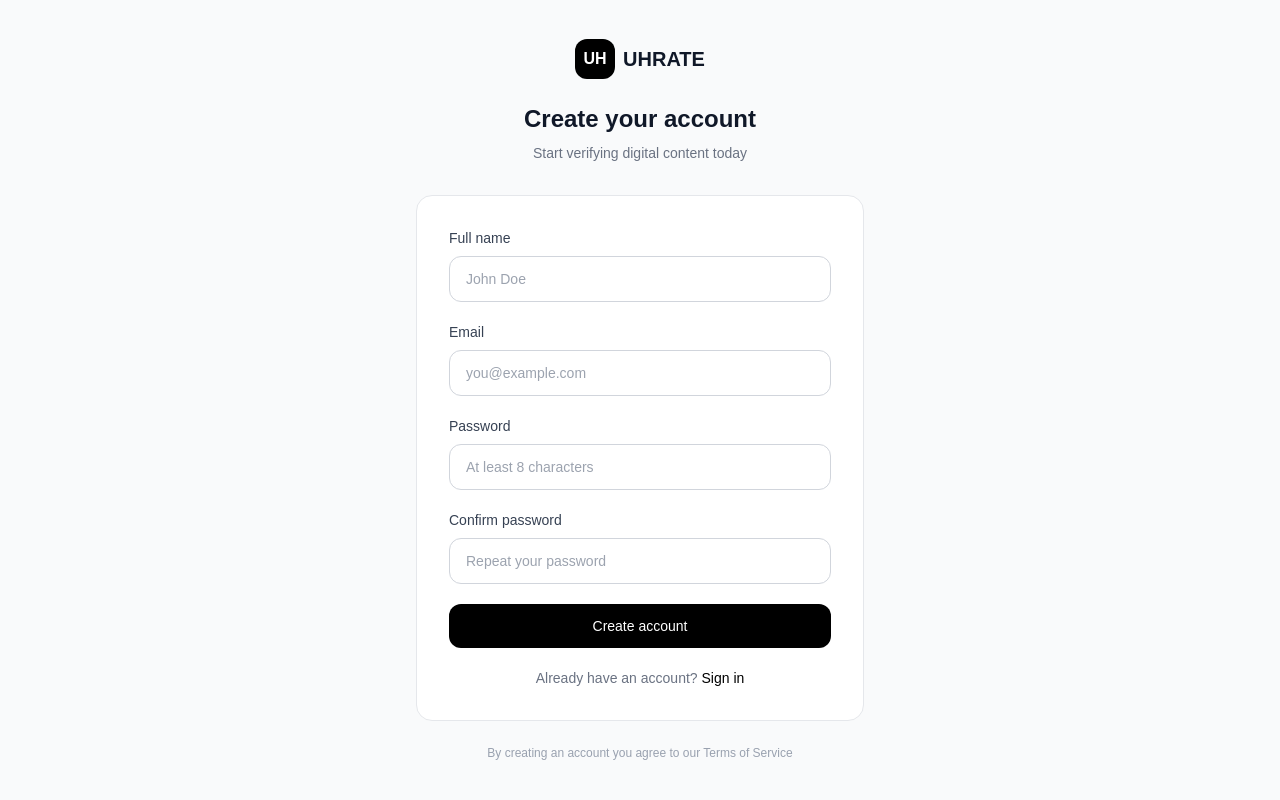
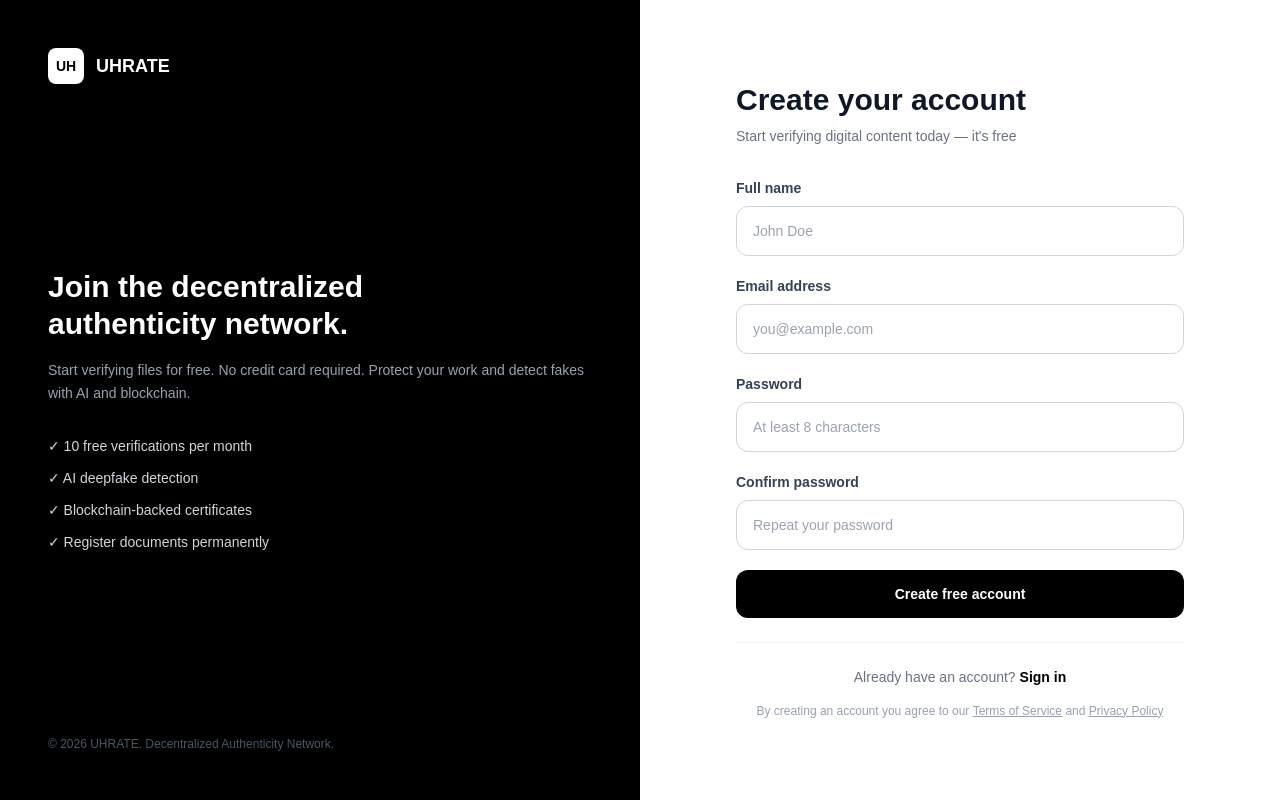
Before and after one commit to PisonAlpha/uhrate, a Next.js app: page /register in a window 1280 px wide. Built offline with nearby package versions, Linux system fonts and the light colour scheme.

Commit message:
Polish login, register pages and navigation dropdown

```diff
--- a/app/login/page.tsx
+++ b/app/login/page.tsx
@@ -35,7 +35,6 @@ export default function Login() {
       });
 
       const data = await response.json();
-
       if (!response.ok) throw new Error(data.error);
 
       localStorage.setItem('uhrate_user', JSON.stringify(data.user));
@@ -48,80 +47,115 @@ export default function Login() {
   };
 
   return (
-    <main className="min-h-screen bg-gray-50 flex items-center justify-center px-4">
+    <main className="min-h-screen bg-white flex">
+      {/* Left panel */}
+      <div className="hidden lg:flex lg:w-1/2 bg-black flex-col justify-between p-12">
+        <button onClick={() => window.location.href = '/'} className="flex items-center gap-3 bg-transparent border-0 cursor-pointer p-0">
+          <div className="w-9 h-9 bg-white rounded-lg flex items-center justify-center">
+            <span className="text-black text-sm font-bold">UH</span>
+          </div>
+          <span className="font-bold text-white text-lg">UHRATE</span>
+        </button>
+        <div>
+          <h2 className="text-3xl font-bold text-white mb-4 leading-tight">
+            The world's most trusted<br />authenticity network.
+          </h2>
+          <p className="text-gray-400 text-sm leading-relaxed mb-8">
+            AI-powered verification with permanent blockchain proof. Trusted by journalists, institutions, and creators worldwide.
+          </p>
+          <div className="space-y-3">
+            {[
+              '✓ AI deepfake & manipulation detection',
+              '✓ Permanent blockchain registration',
+              '✓ NFT authenticity certificates',
+              '✓ 8 blockchain networks supported',
+            ].map(item => (
+              <p key={item} className="text-gray-300 text-sm">{item}</p>
+            ))}
+          </div>
+        </div>
+        <p className="text-gray-600 text-xs">© 2026 UHRATE. Decentralized Authenticity Network.</p>
+      </div>
+
+      {/* Right panel */}
+      <div className="w-full lg:w-1/2 flex items-center justify-center px-6 py-12">
         <div className="w-full max-w-md">
-        <div className="text-center mb-8">
-          <button
-            onClick={() => window.location.href = '/'}
-            className="inline-flex items-center gap-2 bg-transparent border-0 cursor-pointer"
-          >
+          <div className="lg:hidden text-center mb-8">
+            <button onClick={() => window.location.href = '/'} className="inline-flex items-center gap-2 bg-transparent border-0 cursor-pointer">
               <div className="w-10 h-10 bg-black rounded-xl flex items-center justify-center">
                 <span className="text-white font-bold">UH</span>
               </div>
-            <span className="font-semibold text-xl text-gray-900">UHRATE</span>
+              <span className="font-bold text-xl text-gray-900">UHRATE</span>
             </button>
-          <h1 className="text-2xl font-bold text-gray-900 mt-6">Welcome back</h1>
-          <p className="text-gray-500 text-sm mt-2">Sign in to your account</p>
           </div>
 
-        <div className="bg-white border border-gray-200 rounded-2xl p-8 space-y-5">
+          <h1 className="text-3xl font-bold text-gray-900 mb-2">Welcome back</h1>
+          <p className="text-gray-500 text-sm mb-8">Sign in to your UHRATE account</p>
+
           {error && (
-            <div className="p-4 bg-red-50 border border-red-200 rounded-xl text-red-600 text-sm">
+            <div className="p-4 bg-red-50 border border-red-200 rounded-xl text-red-600 text-sm mb-6">
               {error}
             </div>
           )}
 
           {success && (
-            <div className="p-4 bg-green-50 border border-green-200 rounded-xl text-green-600 text-sm">
+            <div className="p-4 bg-green-50 border border-green-200 rounded-xl text-green-700 text-sm mb-6">
               {success}
             </div>
           )}
 
+          <div className="space-y-5">
             <div>
-            <label className="block text-sm font-medium text-gray-700 mb-2">
-              Email
-            </label>
+              <label className="block text-sm font-semibold text-gray-700 mb-2">Email address</label>
               <input
                 type="email"
                 value={email}
                 onChange={e => setEmail(e.target.value)}
                 onKeyDown={e => e.key === 'Enter' && handleLogin()}
                 placeholder="you@example.com"
-              className="w-full px-4 py-3 border border-gray-300 rounded-xl text-sm focus:outline-none focus:ring-2 focus:ring-black focus:border-transparent"
+                className="w-full px-4 py-3.5 border border-gray-300 rounded-xl text-sm focus:outline-none focus:ring-2 focus:ring-black focus:border-transparent transition-all"
               />
             </div>
 
             <div>
-            <label className="block text-sm font-medium text-gray-700 mb-2">
-              Password
-            </label>
+              <div className="flex items-center justify-between mb-2">
+                <label className="text-sm font-semibold text-gray-700">Password</label>
+              </div>
               <input
                 type="password"
                 value={password}
                 onChange={e => setPassword(e.target.value)}
                 onKeyDown={e => e.key === 'Enter' && handleLogin()}
                 placeholder="Enter your password"
-              className="w-full px-4 py-3 border border-gray-300 rounded-xl text-sm focus:outline-none focus:ring-2 focus:ring-black focus:border-transparent"
+                className="w-full px-4 py-3.5 border border-gray-300 rounded-xl text-sm focus:outline-none focus:ring-2 focus:ring-black focus:border-transparent transition-all"
               />
             </div>
 
             <button
               onClick={handleLogin}
               disabled={loading}
-            className="w-full py-3 bg-black text-white rounded-xl text-sm font-medium hover:bg-gray-800 transition-colors disabled:opacity-50"
+              className="w-full py-3.5 bg-black text-white rounded-xl text-sm font-semibold hover:bg-gray-800 transition-colors disabled:opacity-50"
             >
-            {loading ? 'Signing in...' : 'Sign in'}
+              {loading ? (
+                <span className="flex items-center justify-center gap-2">
+                  <span className="w-4 h-4 border-2 border-white border-t-transparent rounded-full animate-spin" />
+                  Signing in...
+                </span>
+              ) : 'Sign in'}
             </button>
+          </div>
 
-          <p className="text-center text-sm text-gray-500">
+          <div className="mt-6 pt-6 border-t border-gray-100 text-center">
+            <p className="text-sm text-gray-500">
               Don't have an account?{' '}
               <button
                 onClick={() => window.location.href = '/register'}
-              className="text-black font-medium hover:underline bg-transparent border-0 cursor-pointer"
+                className="text-black font-semibold hover:underline bg-transparent border-0 cursor-pointer"
               >
-              Sign up
+                Create one free
               </button>
             </p>
+          </div>
         </div>
       </div>
     </main>
--- a/app/register/page.tsx
+++ b/app/register/page.tsx
@@ -16,12 +16,10 @@ export default function Register() {
       setError('Please fill in all fields');
       return;
     }
-
     if (password !== confirm) {
       setError('Passwords do not match');
       return;
     }
-
     if (password.length < 8) {
       setError('Password must be at least 8 characters');
       return;
@@ -34,17 +32,11 @@ export default function Register() {
       const response = await fetch('/api/auth/register', {
         method: 'POST',
         headers: { 'Content-Type': 'application/json' },
-        body: JSON.stringify({
-          email,
-          password,
-          full_name: fullName,
-        }),
+        body: JSON.stringify({ email, password, full_name: fullName }),
       });
 
       const data = await response.json();
-
       if (!response.ok) throw new Error(data.error);
-
       setSuccess(true);
     } catch (err: any) {
       setError(err.message);
@@ -55,7 +47,7 @@ export default function Register() {
 
   if (success) {
     return (
-      <main className="min-h-screen bg-gray-50 flex items-center justify-center px-4">
+      <main className="min-h-screen bg-white flex items-center justify-center px-6">
         <div className="w-full max-w-md text-center">
           <div className="w-16 h-16 bg-green-100 rounded-full flex items-center justify-center mx-auto mb-6">
             <svg className="w-8 h-8 text-green-600" fill="none" stroke="currentColor" viewBox="0 0 24 24">
@@ -63,16 +55,12 @@ export default function Register() {
             </svg>
           </div>
           <h1 className="text-2xl font-bold text-gray-900 mb-3">Check your email</h1>
-          <p className="text-gray-500 mb-2">
-            We sent a verification link to
-          </p>
-          <p className="font-medium text-gray-900 mb-6">{email}</p>
-          <p className="text-sm text-gray-400 mb-8">
-            Click the link in the email to verify your account. The link expires in 24 hours.
-          </p>
+          <p className="text-gray-500 mb-2">We sent a verification link to</p>
+          <p className="font-semibold text-gray-900 mb-6">{email}</p>
+          <p className="text-sm text-gray-400 mb-8">Click the link to verify your account. The link expires in 24 hours.</p>
           <button
             onClick={() => window.location.href = '/login'}
-            className="w-full py-3 bg-black text-white rounded-xl text-sm font-medium hover:bg-gray-800 transition-colors"
+            className="w-full py-3.5 bg-black text-white rounded-xl text-sm font-semibold hover:bg-gray-800 transition-colors"
           >
             Go to login
           </button>
@@ -82,104 +70,136 @@ export default function Register() {
   }
 
   return (
-    <main className="min-h-screen bg-gray-50 flex items-center justify-center px-4">
+    <main className="min-h-screen bg-white flex">
+      {/* Left panel */}
+      <div className="hidden lg:flex lg:w-1/2 bg-black flex-col justify-between p-12">
+        <button onClick={() => window.location.href = '/'} className="flex items-center gap-3 bg-transparent border-0 cursor-pointer p-0">
+          <div className="w-9 h-9 bg-white rounded-lg flex items-center justify-center">
+            <span className="text-black text-sm font-bold">UH</span>
+          </div>
+          <span className="font-bold text-white text-lg">UHRATE</span>
+        </button>
+        <div>
+          <h2 className="text-3xl font-bold text-white mb-4 leading-tight">
+            Join the decentralized<br />authenticity network.
+          </h2>
+          <p className="text-gray-400 text-sm leading-relaxed mb-8">
+            Start verifying files for free. No credit card required. Protect your work and detect fakes with AI and blockchain.
+          </p>
+          <div className="space-y-3">
+            {[
+              '✓ 10 free verifications per month',
+              '✓ AI deepfake detection',
+              '✓ Blockchain-backed certificates',
+              '✓ Register documents permanently',
+            ].map(item => (
+              <p key={item} className="text-gray-300 text-sm">{item}</p>
+            ))}
+          </div>
+        </div>
+        <p className="text-gray-600 text-xs">© 2026 UHRATE. Decentralized Authenticity Network.</p>
+      </div>
+
+      {/* Right panel */}
+      <div className="w-full lg:w-1/2 flex items-center justify-center px-6 py-12">
         <div className="w-full max-w-md">
-        <div className="text-center mb-8">
-          <button
-            onClick={() => window.location.href = '/'}
-            className="inline-flex items-center gap-2 bg-transparent border-0 cursor-pointer"
-          >
+          <div className="lg:hidden text-center mb-8">
+            <button onClick={() => window.location.href = '/'} className="inline-flex items-center gap-2 bg-transparent border-0 cursor-pointer">
               <div className="w-10 h-10 bg-black rounded-xl flex items-center justify-center">
                 <span className="text-white font-bold">UH</span>
               </div>
-            <span className="font-semibold text-xl text-gray-900">UHRATE</span>
+              <span className="font-bold text-xl text-gray-900">UHRATE</span>
             </button>
-          <h1 className="text-2xl font-bold text-gray-900 mt-6">Create your account</h1>
-          <p className="text-gray-500 text-sm mt-2">Start verifying digital content today</p>
           </div>
 
-        <div className="bg-white border border-gray-200 rounded-2xl p-8 space-y-5">
+          <h1 className="text-3xl font-bold text-gray-900 mb-2">Create your account</h1>
+          <p className="text-gray-500 text-sm mb-8">Start verifying digital content today — it's free</p>
+
           {error && (
-            <div className="p-4 bg-red-50 border border-red-200 rounded-xl text-red-600 text-sm">
+            <div className="p-4 bg-red-50 border border-red-200 rounded-xl text-red-600 text-sm mb-6">
               {error}
             </div>
           )}
 
+          <div className="space-y-5">
             <div>
-            <label className="block text-sm font-medium text-gray-700 mb-2">
-              Full name
-            </label>
+              <label className="block text-sm font-semibold text-gray-700 mb-2">Full name</label>
               <input
                 type="text"
                 value={fullName}
                 onChange={e => setFullName(e.target.value)}
                 placeholder="John Doe"
-              className="w-full px-4 py-3 border border-gray-300 rounded-xl text-sm focus:outline-none focus:ring-2 focus:ring-black focus:border-transparent"
+                className="w-full px-4 py-3.5 border border-gray-300 rounded-xl text-sm focus:outline-none focus:ring-2 focus:ring-black focus:border-transparent transition-all"
               />
             </div>
 
             <div>
-            <label className="block text-sm font-medium text-gray-700 mb-2">
-              Email
-            </label>
+              <label className="block text-sm font-semibold text-gray-700 mb-2">Email address</label>
               <input
                 type="email"
                 value={email}
                 onChange={e => setEmail(e.target.value)}
                 placeholder="you@example.com"
-              className="w-full px-4 py-3 border border-gray-300 rounded-xl text-sm focus:outline-none focus:ring-2 focus:ring-black focus:border-transparent"
+                className="w-full px-4 py-3.5 border border-gray-300 rounded-xl text-sm focus:outline-none focus:ring-2 focus:ring-black focus:border-transparent transition-all"
               />
             </div>
 
             <div>
-            <label className="block text-sm font-medium text-gray-700 mb-2">
-              Password
-            </label>
+              <label className="block text-sm font-semibold text-gray-700 mb-2">Password</label>
               <input
                 type="password"
                 value={password}
                 onChange={e => setPassword(e.target.value)}
                 placeholder="At least 8 characters"
-              className="w-full px-4 py-3 border border-gray-300 rounded-xl text-sm focus:outline-none focus:ring-2 focus:ring-black focus:border-transparent"
+                className="w-full px-4 py-3.5 border border-gray-300 rounded-xl text-sm focus:outline-none focus:ring-2 focus:ring-black focus:border-transparent transition-all"
               />
             </div>
 
             <div>
-            <label className="block text-sm font-medium text-gray-700 mb-2">
-              Confirm password
-            </label>
+              <label className="block text-sm font-semibold text-gray-700 mb-2">Confirm password</label>
               <input
                 type="password"
                 value={confirm}
                 onChange={e => setConfirm(e.target.value)}
                 onKeyDown={e => e.key === 'Enter' && handleRegister()}
                 placeholder="Repeat your password"
-              className="w-full px-4 py-3 border border-gray-300 rounded-xl text-sm focus:outline-none focus:ring-2 focus:ring-black focus:border-transparent"
+                className="w-full px-4 py-3.5 border border-gray-300 rounded-xl text-sm focus:outline-none focus:ring-2 focus:ring-black focus:border-transparent transition-all"
               />
             </div>
 
             <button
               onClick={handleRegister}
               disabled={loading}
-            className="w-full py-3 bg-black text-white rounded-xl text-sm font-medium hover:bg-gray-800 transition-colors disabled:opacity-50"
+              className="w-full py-3.5 bg-black text-white rounded-xl text-sm font-semibold hover:bg-gray-800 transition-colors disabled:opacity-50"
             >
-            {loading ? 'Creating account...' : 'Create account'}
+              {loading ? (
+                <span className="flex items-center justify-center gap-2">
+                  <span className="w-4 h-4 border-2 border-white border-t-transparent rounded-full animate-spin" />
+                  Creating account...
+                </span>
+              ) : 'Create free account'}
             </button>
+          </div>
 
-          <p className="text-center text-sm text-gray-500">
+          <div className="mt-6 pt-6 border-t border-gray-100 text-center">
+            <p className="text-sm text-gray-500">
               Already have an account?{' '}
               <button
                 onClick={() => window.location.href = '/login'}
-              className="text-black font-medium hover:underline bg-transparent border-0 cursor-pointer"
+                className="text-black font-semibold hover:underline bg-transparent border-0 cursor-pointer"
               >
                 Sign in
               </button>
             </p>
           </div>
 
-        <p className="text-center text-xs text-gray-400 mt-6">
-          By creating an account you agree to our Terms of Service
+          <p className="text-center text-xs text-gray-400 mt-4">
+            By creating an account you agree to our{' '}
+            <button onClick={() => window.location.href = '/terms'} className="underline bg-transparent border-0 cursor-pointer text-gray-400">Terms of Service</button>
+            {' '}and{' '}
+            <button onClick={() => window.location.href = '/privacy'} className="underline bg-transparent border-0 cursor-pointer text-gray-400">Privacy Policy</button>
           </p>
+        </div>
       </div>
     </main>
   );
```
Also changed, not shown: app/page.tsx (+23 -6 lines). Lines whose indentation alone changed are shown as unchanged.
